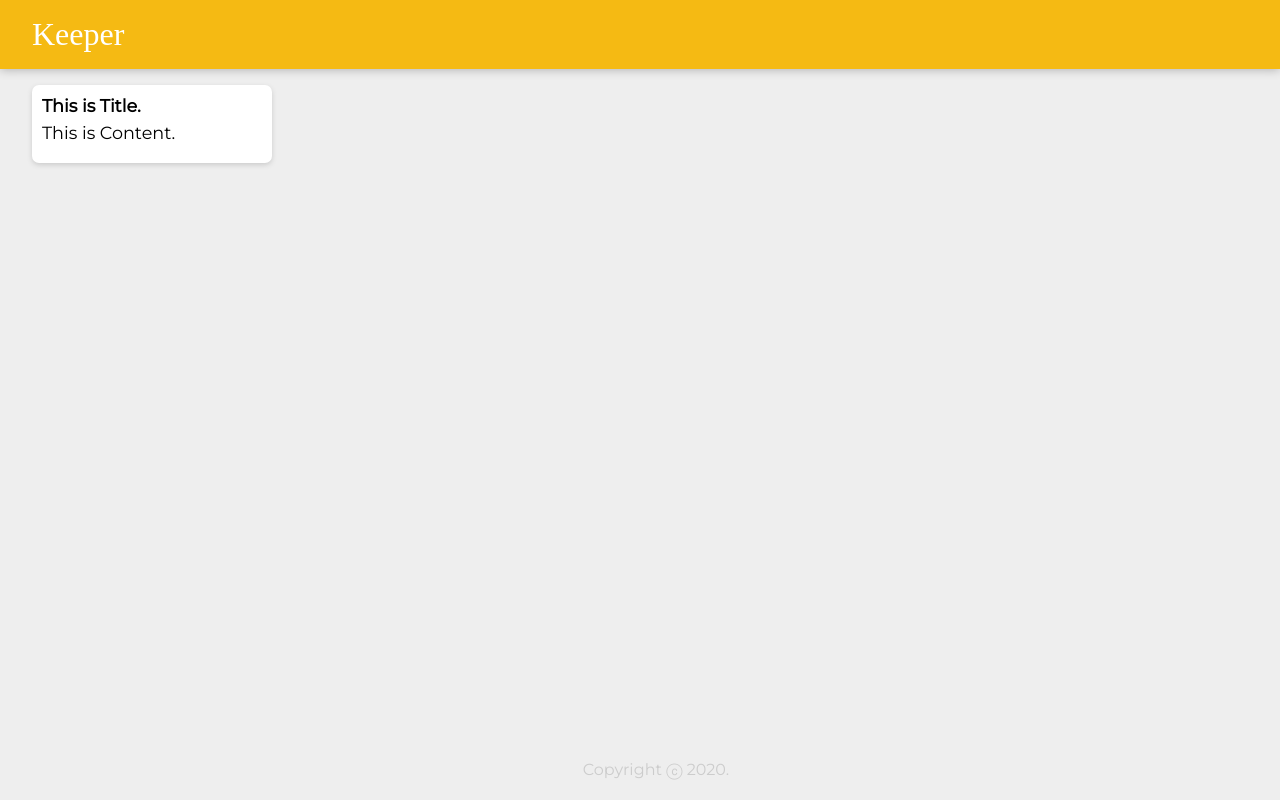
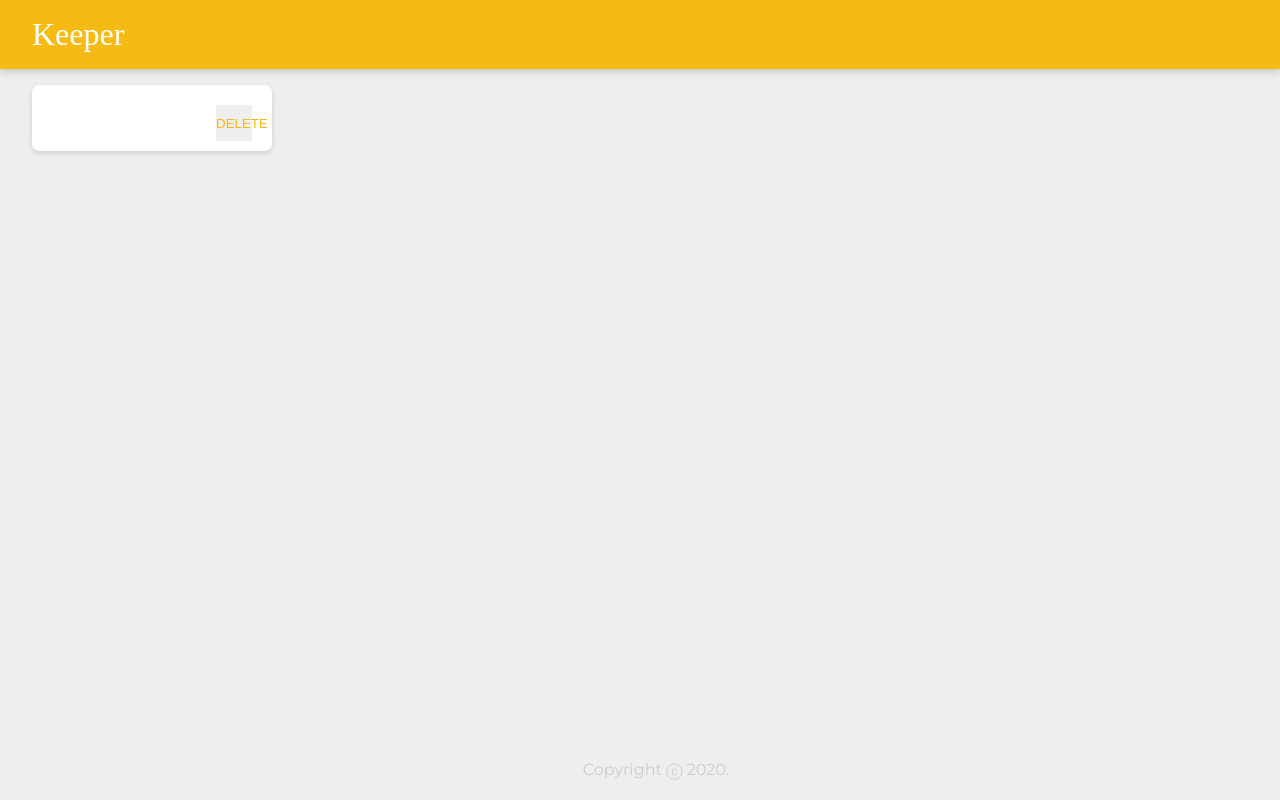
Before and after one commit to devsinghindra/keeper, a React (Create React App) app: page / in a window 1280 px wide. Built offline with nearby package versions, Linux system fonts and the light colour scheme; a web font is replaced by a local one.

Commit message:
added functionality for deleting notes

```diff
--- a/src/components/Note.jsx
+++ b/src/components/Note.jsx
@@ -1,10 +1,17 @@
 import React from "react";
 
-function Note() {
-    return <div className="note">
-        <h1>This is Title.</h1>
-        <p>This is Content.</p>
-    </div>;
+function Note(props) {
+
+    function onClick() {
+        props.onDelete(props.id);
+    }
+    return (
+        <div className="note">
+            <h1>{props.title}</h1>
+            <p>{props.content}</p>
+            <button onClick={onClick}>DELETE</button>
+        </div>
+    );
 }
 
 export default Note;
```
